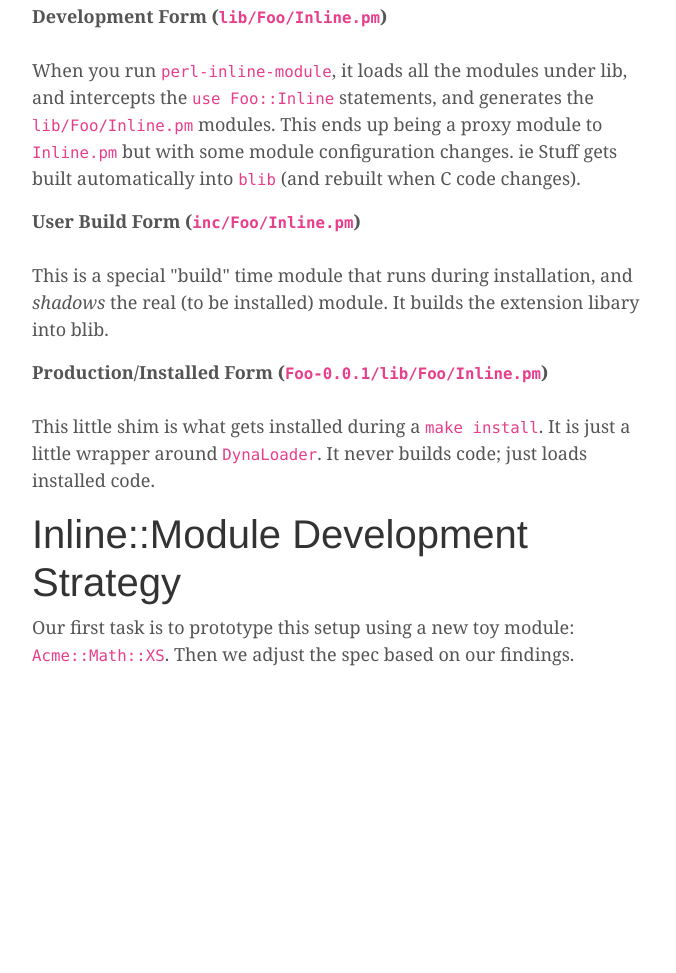
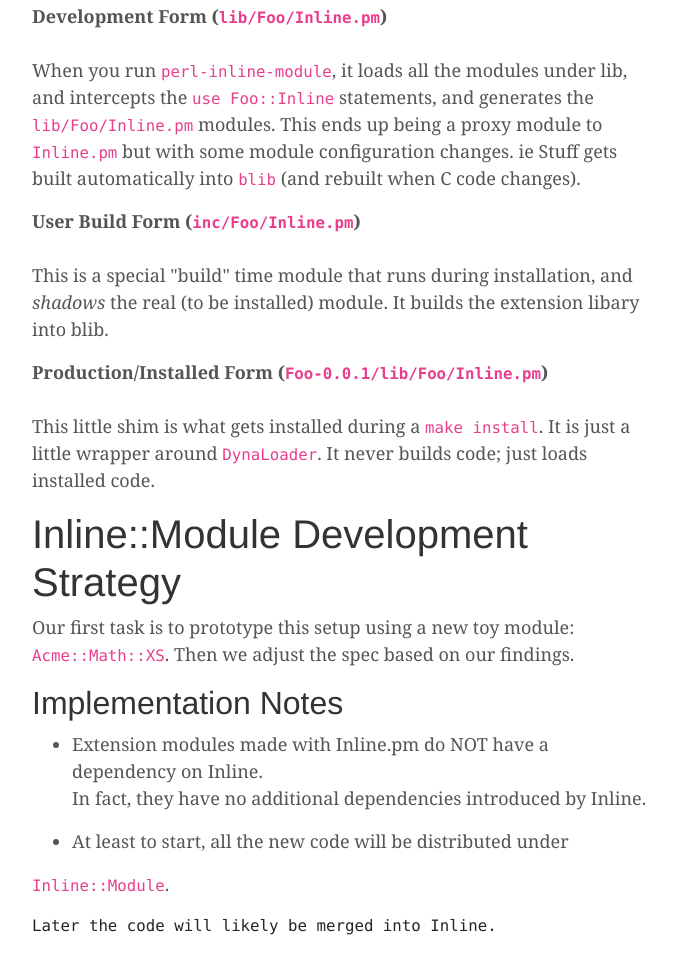
Before and after one commit to ingydotnet/inline-cog, a plain HTML site: page page/v3e7.html in a window 1280 px wide. Shown: the part 5351-6324 px from the top of the page, without its empty margins (138-814 px from the left). Before the commit the page ends 6079 px from the top, so only its background shows below. Drawn offline with nearby package versions, Linux system fonts and the light colour scheme; files that its build step writes are made by us from their sources; files whose address does not match are found by name.

Commit message:
Add implementation notes

```diff
--- a/page/v3e7.html
+++ b/page/v3e7.html
@@ -269,6 +269,21 @@ print &quot;2 + 2 = &quot;, add(2, 2), &quot;\n&quot;;
 <h1>Inline::Module Development Strategy</h1>
 
 <p>Our first task is to prototype this setup using a new toy module: <code>Acme::Math::XS</code>. Then we adjust the spec based on our findings.</p>
+
+<h2>Implementation Notes</h2>
+
+<ul>
+<li>Extension modules made with Inline.pm do NOT have a dependency on Inline.
+<p>In fact, they have no additional dependencies introduced by Inline.</p>
+
+</li>
+<li>At least to start, all the new code will be distributed under</li>
+</ul>
+
+<p><code>Inline::Module</code>.</p>
+
+<pre><code>Later the code will likely be merged into Inline.
+</code></pre>
           </div>
 <!--
           <div class="blog-post">
```
